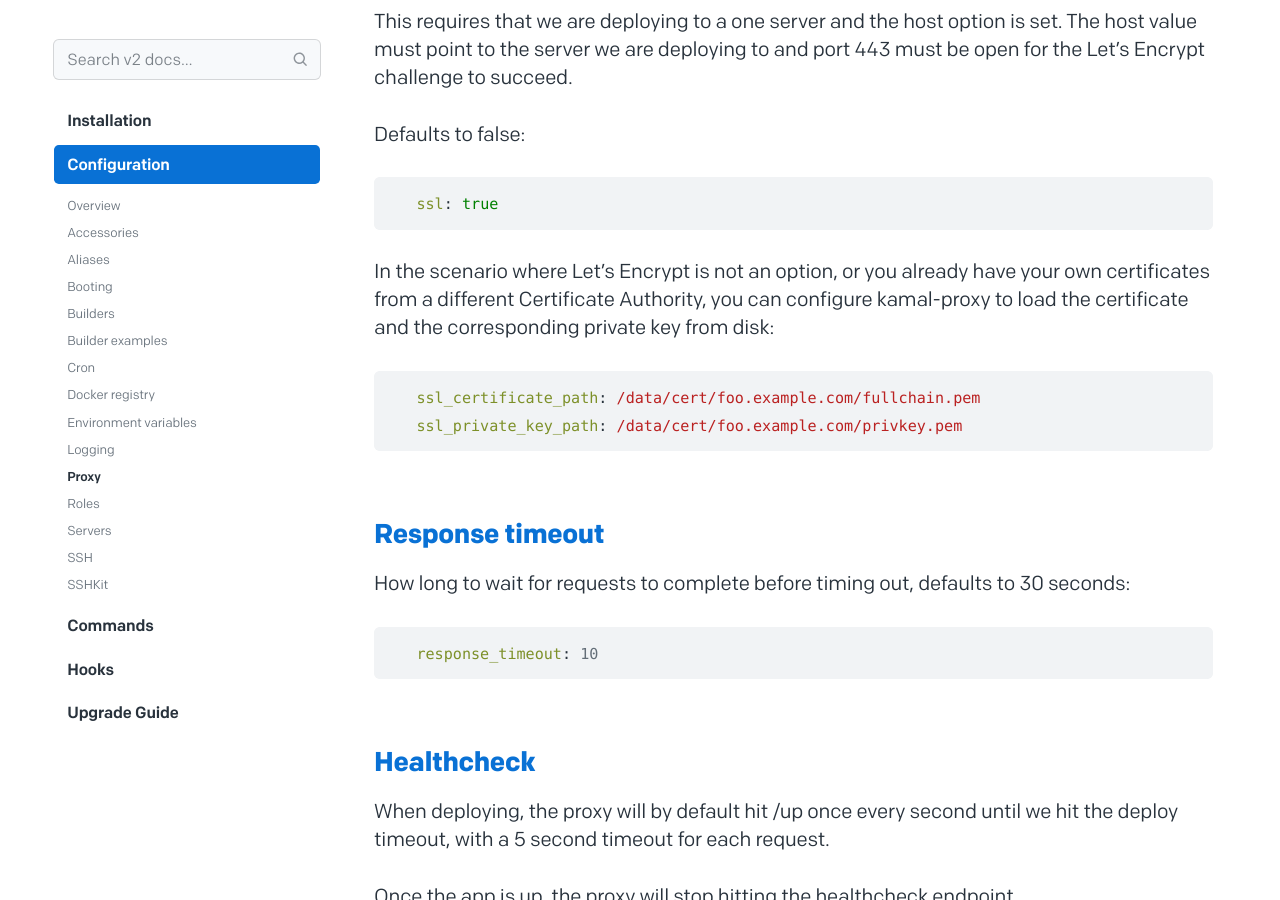
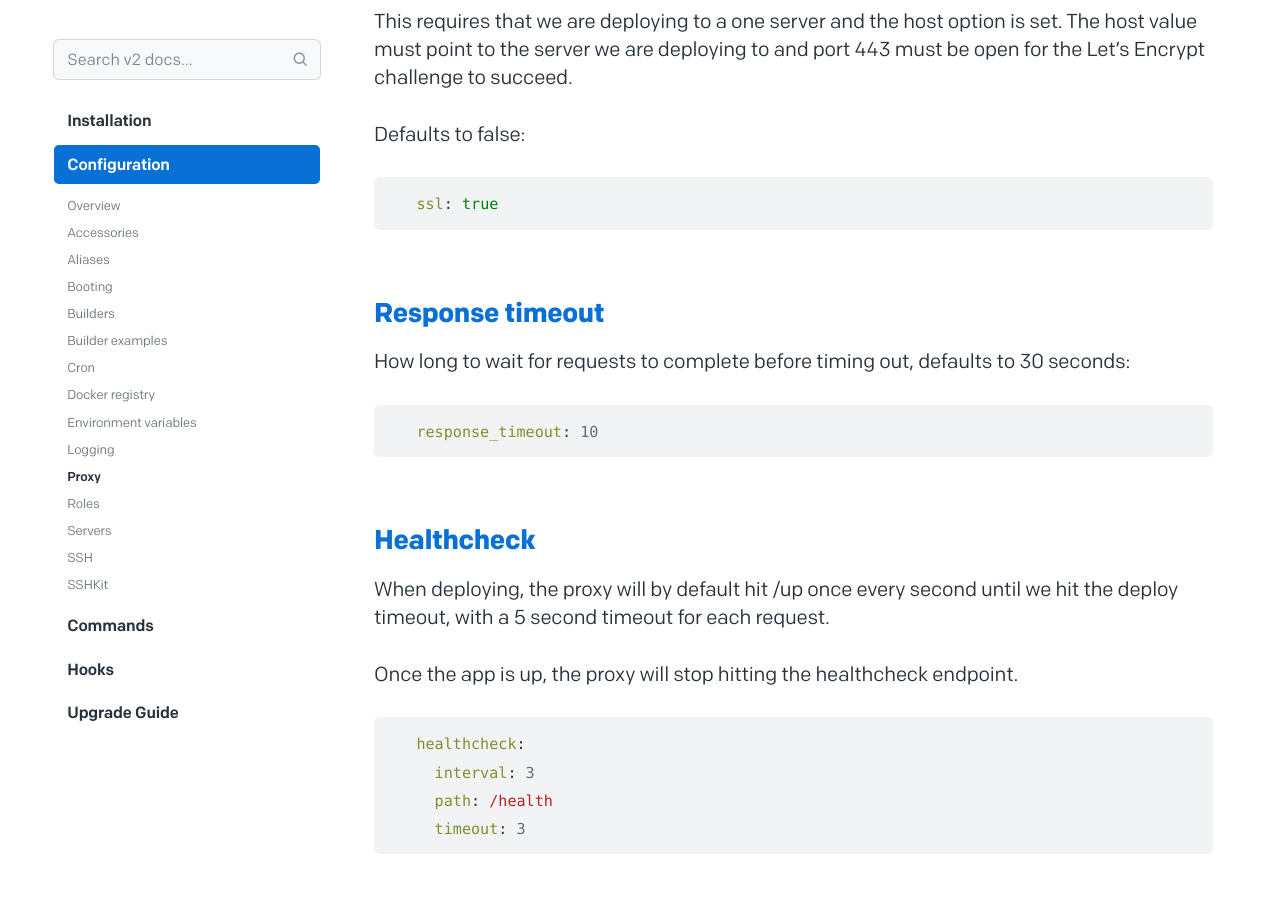
Before and after one commit to basecamp/kamal-site, a Jekyll site: the page built from docs/configuration/proxy.md, in a window 1280 px wide and 900 px high, scrolled down 1545 px. Built offline with Jekyll 4.4.1, drawn with Linux system fonts in a browser that asks for light colours.

Commit message:
Revert "Documentation for custom SSL certificates"

````diff
--- a/docs/configuration/proxy.md
+++ b/docs/configuration/proxy.md
@@ -48,13 +48,6 @@ Defaults to false:
 
 ```yaml
   ssl: true
-```
-
-In the scenario where Let's Encrypt is not an option, or you already have your own certificates from a different Certificate Authority, you can configure kamal-proxy to load the certificate and the corresponding private key from disk:
-
-```yaml
-  ssl_certificate_path: /data/cert/foo.example.com/fullchain.pem
-  ssl_private_key_path: /data/cert/foo.example.com/privkey.pem
 ```
 
 ## [Response timeout](#response-timeout)
````
